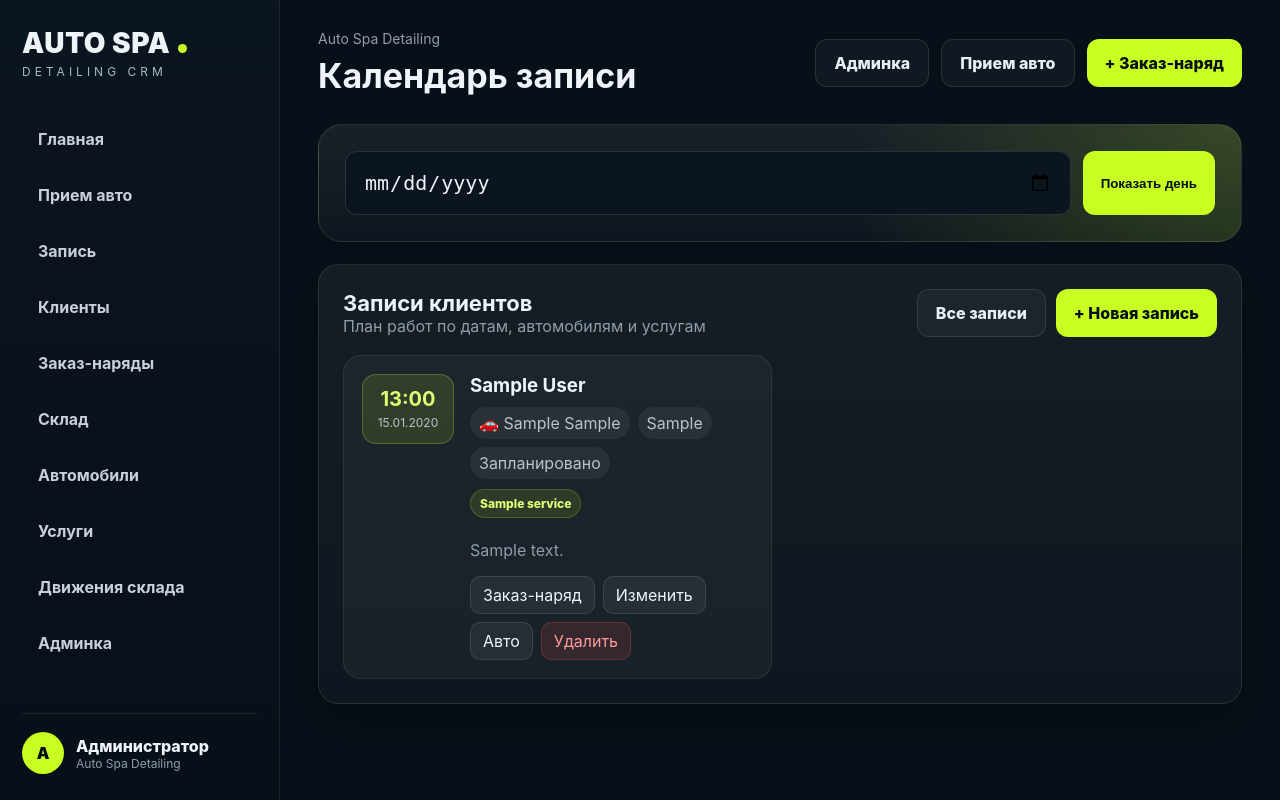
After one commit to vosseners-hue/autospa-crm, a Django app: page /booking/ in a window 1280 px wide. The commit adds this page. Run offline with Django 5.2, Linux system fonts and the light colour scheme; a user stored in the database is signed in; tables that the repository leaves empty hold one stand-in row (values such as "Sample post").

Commit message:
Add booking calendar

```diff
--- a/app/crm/admin.py
+++ b/app/crm/admin.py
@@ -15,3 +15,9 @@ class WorkOrderItemInline(admin.TabularInline): model=WorkOrderItem; extra=1
 class WorkOrderAdmin(admin.ModelAdmin): list_display=('number','customer','car','status','date_in','total','materials_written_off'); inlines=[WorkOrderItemInline]; readonly_fields=('number','materials_written_off')
 @admin.register(StockMovement)
 class StockMovementAdmin(admin.ModelAdmin): list_display=('material','qty','unit_cost','order','created_at')
+
+@admin.register(Booking)
+class BookingAdmin(admin.ModelAdmin):
+    list_display=('start_at','customer','car','service','status','order')
+    list_filter=('status','start_at')
+    search_fields=('customer__name','customer__phone','car__brand','car__model','car__plate','car__vin')
--- a/app/crm/models.py
+++ b/app/crm/models.py
@@ -103,3 +103,20 @@ class StockMovement(models.Model):
     @property
     def total_cost(self): return abs(self.qty)*self.unit_cost
     def __str__(self): return f'{self.material} {self.qty}'
+
+
+class Booking(models.Model):
+    STATUS=[('planned','Запланировано'),('arrived','Приехал'),('work','В работе'),('ready','Готово'),('done','Завершено'),('cancel','Отменено')]
+    customer=models.ForeignKey(Customer,on_delete=models.PROTECT, verbose_name='Клиент')
+    car=models.ForeignKey(Car,on_delete=models.PROTECT, verbose_name='Автомобиль')
+    service=models.ForeignKey(Service,on_delete=models.SET_NULL,null=True,blank=True, verbose_name='Услуга')
+    start_at=models.DateTimeField('Дата и время записи')
+    duration_minutes=models.PositiveIntegerField('Длительность, минут', default=180)
+    status=models.CharField('Статус', max_length=20, choices=STATUS, default='planned')
+    notes=models.TextField('Комментарий', blank=True)
+    order=models.OneToOneField(WorkOrder,on_delete=models.SET_NULL,null=True,blank=True, related_name='booking', verbose_name='Заказ-наряд')
+    created_at=models.DateTimeField(auto_now_add=True)
+    class Meta:
+        ordering=['start_at']
+    def __str__(self):
+        return f'{self.start_at:%d.%m.%Y %H:%M} — {self.customer} — {self.car}'
--- a/app/crm/urls.py
+++ b/app/crm/urls.py
@@ -5,6 +5,12 @@ urlpatterns = [
     path('', views.dashboard, name='dashboard'),
     path('reception/', views.reception, name='reception'),
     path('reception/create-order/', views.reception_create_order, name='reception_create_order'),
+
+    path('booking/', views.booking, name='booking'),
+    path('booking/add/', views.booking_create, name='booking_create'),
+    path('booking/<int:pk>/edit/', views.booking_update, name='booking_update'),
+    path('booking/<int:pk>/delete/', views.booking_delete, name='booking_delete'),
+    path('booking/<int:pk>/create-order/', views.booking_create_order, name='booking_create_order'),
 
     path('customers/', views.customers, name='customers'),
     path('customers/add/', views.customer_create, name='customer_create'),
--- a/app/crm/views.py
+++ b/app/crm/views.py
@@ -7,7 +7,7 @@ from reportlab.pdfgen import canvas
 from reportlab.lib.pagesizes import A4
 from reportlab.lib.units import mm
 from .models import *
-from .forms import CustomerForm, CustomerWithCarForm, CarForm, ServiceForm, MaterialForm, StockMovementForm, WorkOrderForm, WorkOrderItemFormSet
+from .forms import CustomerForm, CustomerWithCarForm, CarForm, ServiceForm, MaterialForm, StockMovementForm, WorkOrderForm, WorkOrderItemFormSet, BookingForm
 
 
 def _money(value):
@@ -67,6 +67,96 @@ def reception_create_order(request):
         )
 
     messages.success(request, f'Заказ-наряд {order.number} создан из экрана приема')
+    return redirect('order_detail', pk=order.pk)
+
+
+@login_required
+def booking(request):
+    day = (request.GET.get('day') or '').strip()
+    bookings_qs = Booking.objects.select_related('customer', 'car', 'service', 'order').order_by('start_at')
+    if day:
+        bookings_qs = bookings_qs.filter(start_at__date=day)
+    else:
+        bookings_qs = bookings_qs.order_by('start_at')[:80]
+    return render(request, 'crm/booking.html', {
+        'bookings': bookings_qs,
+        'day': day,
+        'customers': Customer.objects.order_by('name'),
+        'cars_json': _cars_for_order_json(),
+    })
+
+@login_required
+def booking_create(request):
+    instance = Booking()
+    customer_id = request.GET.get('customer')
+    car_id = request.GET.get('car')
+    if customer_id:
+        try:
+            instance.customer = Customer.objects.get(pk=customer_id)
+        except Customer.DoesNotExist:
+            pass
+    if car_id:
+        try:
+            instance.car = Car.objects.get(pk=car_id)
+            instance.customer = instance.car.customer
+        except Car.DoesNotExist:
+            pass
+    if request.method == 'POST':
+        form = BookingForm(request.POST, instance=instance)
+        if form.is_valid():
+            booking_obj = form.save()
+            messages.success(request, 'Запись создана')
+            return redirect('booking')
+    else:
+        form = BookingForm(instance=instance)
+    return render(request, 'crm/booking_form.html', {
+        'form': form,
+        'title': 'Новая запись',
+        'back_url': 'booking',
+        'submit_label': 'Сохранить запись',
+        'cars_json': _cars_for_order_json(),
+    })
+
+@login_required
+def booking_update(request, pk):
+    booking_obj = get_object_or_404(Booking, pk=pk)
+    if request.method == 'POST':
+        form = BookingForm(request.POST, instance=booking_obj)
+        if form.is_valid():
+            form.save()
+            messages.success(request, 'Запись обновлена')
+            return redirect('booking')
+    else:
+        form = BookingForm(instance=booking_obj)
+    return render(request, 'crm/booking_form.html', {
+        'form': form,
+        'title': 'Редактирование записи',
+        'back_url': 'booking',
+        'submit_label': 'Сохранить запись',
+        'cars_json': _cars_for_order_json(),
+    })
+
+@login_required
+def booking_delete(request, pk):
+    return _delete_view(request, get_object_or_404(Booking, pk=pk), 'booking')
+
+@login_required
+def booking_create_order(request, pk):
+    booking_obj = get_object_or_404(Booking.objects.select_related('customer', 'car', 'service'), pk=pk)
+    if booking_obj.order_id:
+        return redirect('order_detail', pk=booking_obj.order_id)
+    order = WorkOrder.objects.create(
+        customer=booking_obj.customer,
+        car=booking_obj.car,
+        planned_out=booking_obj.start_at,
+        notes=booking_obj.notes,
+    )
+    if booking_obj.service_id:
+        WorkOrderItem.objects.create(order=order, service=booking_obj.service, qty=1, price=booking_obj.service.price)
+    booking_obj.order = order
+    booking_obj.status = 'arrived'
+    booking_obj.save(update_fields=['order', 'status'])
+    messages.success(request, f'Создан заказ-наряд {order.number} из записи')
     return redirect('order_detail', pk=order.pk)
 
 @login_required
--- a/app/templates/crm/base.html
+++ b/app/templates/crm/base.html
@@ -14,6 +14,8 @@
 
 .search-hero{background:radial-gradient(circle at top right,rgba(199,255,35,.18),transparent 42%),linear-gradient(180deg,rgba(255,255,255,.07),rgba(255,255,255,.035));border:1px solid rgba(255,255,255,.09);border-radius:24px;padding:26px;margin-bottom:22px}.search-row{display:grid;grid-template-columns:1fr auto;gap:12px}.search-input{font-size:20px!important;padding:18px!important}.cards-grid{display:grid;grid-template-columns:repeat(3,minmax(0,1fr));gap:16px}.item-card{background:rgba(255,255,255,.045);border:1px solid rgba(255,255,255,.08);border-radius:18px;padding:18px}.item-card h3{margin:0 0 10px 0}.meta-list{display:flex;flex-direction:column;gap:7px;color:#b7c4d0;font-size:14px}.card-actions{display:flex;gap:8px;flex-wrap:wrap;margin-top:15px}.service-chip{display:inline-flex;padding:9px 12px;border-radius:999px;background:rgba(199,255,35,.11);border:1px solid rgba(199,255,35,.2);color:#dfff75;font-weight:800;margin:0 8px 8px 0}.muted{color:#8f9daa}.section-title{display:flex;align-items:center;justify-content:space-between;margin:22px 0 14px}.section-title h2{margin:0;font-size:22px}@media(max-width:1100px){.cards-grid{grid-template-columns:1fr 1fr}}@media(max-width:760px){.cards-grid,.search-row{grid-template-columns:1fr}}
 
+.booking-board{display:grid;grid-template-columns:1fr 1fr;gap:16px}.booking-card{background:rgba(255,255,255,.045);border:1px solid rgba(255,255,255,.08);border-radius:18px;padding:18px;display:grid;grid-template-columns:auto 1fr;gap:16px;align-items:start}.booking-time{min-width:92px;text-align:center;background:rgba(199,255,35,.12);border:1px solid rgba(199,255,35,.24);border-radius:14px;padding:12px;color:#dfff75}.booking-time strong{display:block;font-size:20px}.booking-time span{font-size:12px;color:#b7c4d0}.booking-info h3{margin:0 0 8px}.booking-meta{display:flex;gap:8px;flex-wrap:wrap;margin:10px 0;color:#b7c4d0}.booking-meta span{padding:6px 9px;border-radius:999px;background:rgba(255,255,255,.06)}@media(max-width:1100px){.booking-board{grid-template-columns:1fr}}
+
 .car-hero{display:grid;grid-template-columns:320px 1fr;gap:22px;align-items:stretch}.car-photo-card{min-height:260px}.car-photo-placeholder{height:100%;min-height:260px;border-radius:22px;background:radial-gradient(circle at 30% 20%,rgba(199,255,35,.20),transparent 35%),linear-gradient(145deg,rgba(255,255,255,.08),rgba(255,255,255,.025));border:1px solid rgba(199,255,35,.20);display:flex;flex-direction:column;align-items:center;justify-content:center;text-align:center;padding:24px}.car-photo-placeholder .car-icon{font-size:64px;margin-bottom:12px}.car-photo-placeholder strong{font-size:22px}.car-photo-placeholder span{color:#8f9daa;margin-top:8px}.car-main-info{min-width:0}.vertical-actions{grid-template-columns:1fr!important}.vertical-actions a{display:block}.service-chip{font-size:12px;padding:6px 9px;margin:0 6px 6px 0}.muted{color:#8f9daa}@media(max-width:950px){.car-hero{grid-template-columns:1fr}}
 </style>
 </head>
@@ -28,6 +30,7 @@
       <nav class="nav">
         <a class="nav-link" href="/">Главная</a>
         <a class="nav-link" href="/reception/">Прием авто</a>
+        <a class="nav-link" href="/booking/">Запись</a>
         <a class="nav-link" href="/customers/">Клиенты</a>
         <a class="nav-link" href="/orders/">Заказ-наряды</a>
         <a class="nav-link" href="/inventory/">Склад</a>
--- /dev/null
+++ b/app/templates/crm/booking.html
@@ -0,0 +1,58 @@
+{% extends 'crm/base.html' %}
+{% block title %}Календарь записи{% endblock %}
+{% block content %}
+<div class="search-hero">
+  <form method="get" class="search-row">
+    <input class="search-input" type="date" name="day" value="{{ day }}">
+    <button class="btn primary" type="submit">Показать день</button>
+  </form>
+</div>
+
+<div class="panel">
+  <div class="panel-head">
+    <div>
+      <h2>Записи клиентов</h2>
+      <div class="muted">План работ по датам, автомобилям и услугам</div>
+    </div>
+    <div class="actions">
+      <a class="btn ghost" href="{% url 'booking' %}">Все записи</a>
+      <a class="btn primary" href="{% url 'booking_create' %}">+ Новая запись</a>
+    </div>
+  </div>
+
+  {% if bookings %}
+    <div class="booking-board">
+      {% for b in bookings %}
+        <div class="booking-card">
+          <div class="booking-time">
+            <strong>{{ b.start_at|date:'H:i' }}</strong>
+            <span>{{ b.start_at|date:'d.m.Y' }}</span>
+          </div>
+          <div class="booking-info">
+            <h3>{{ b.customer.name }}</h3>
+            <div class="booking-meta">
+              <span>🚗 {{ b.car.brand }} {{ b.car.model }}</span>
+              <span>{{ b.car.plate|default:'без номера' }}</span>
+              <span>{{ b.get_status_display }}</span>
+            </div>
+            {% if b.service %}<div class="service-chip">{{ b.service.name }}</div>{% endif %}
+            {% if b.notes %}<p class="muted">{{ b.notes }}</p>{% endif %}
+            <div class="card-actions">
+              {% if b.order %}
+                <a class="mini-btn" href="{% url 'order_detail' b.order.pk %}">Заказ-наряд</a>
+              {% else %}
+                <a class="mini-btn" href="{% url 'booking_create_order' b.pk %}">Создать заказ</a>
+              {% endif %}
+              <a class="mini-btn" href="{% url 'booking_update' b.pk %}">Изменить</a>
+              <a class="mini-btn" href="{% url 'car_detail' b.car.pk %}">Авто</a>
+              <a class="mini-btn danger" href="{% url 'booking_delete' b.pk %}">Удалить</a>
+            </div>
+          </div>
+        </div>
+      {% endfor %}
+    </div>
+  {% else %}
+    <div class="empty">Записей пока нет</div>
+  {% endif %}
+</div>
+{% endblock %}
```
Also changed, not shown: app/crm/forms.py (+19 -1 lines), app/templates/crm/booking_form.html (added, +61 -0 lines), README_AUTOSPA_UI_V15.txt (added).
